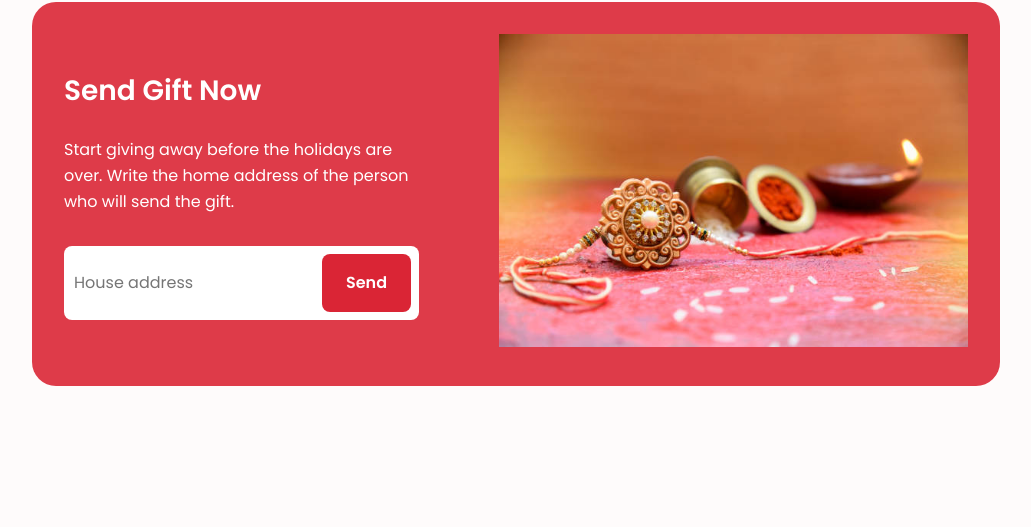
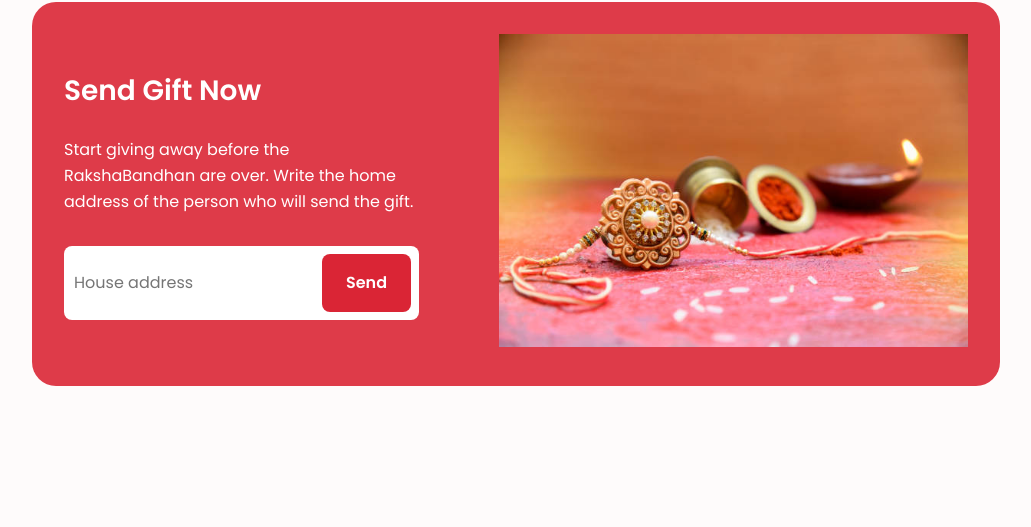
Before and after one commit to dibakarbera01/Ecommerce-page, a plain HTML site: page index.html in a window 1280 px wide. Shown: the part 2585-3112 px from the top of the page, without its empty margins (124-1155 px from the left). Drawn offline with nearby package versions, Linux system fonts and the light colour scheme.

Commit message:
p-chnage

```diff
--- a/index.html
+++ b/index.html
@@ -148,7 +148,7 @@
                 <div class="send__container bd-container bd-grid">
                     <div class="send__content">
                         <h2 class="section-title-center send__title">Send Gift Now</h2>
-                        <p class="send__description">Start giving away before the holidays are over. Write the home address of the person who will send the gift.</p>
+                        <p class="send__description">Start giving away before the RakshaBandhan are over. Write the home address of the person who will send the gift.</p>
                         <form action="">
                             <div class="send__direction">
                                 <input type="text" placeholder="House address" class="send__input">
```
